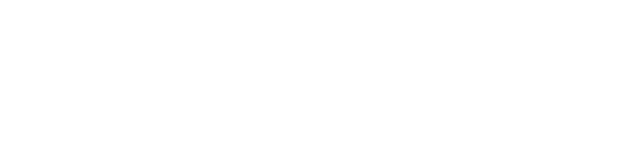
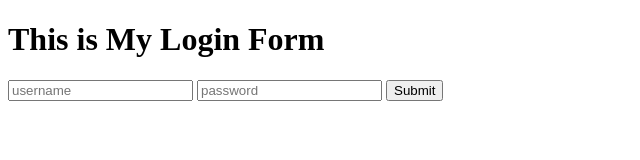
Before and after one commit to pushpenchy/Test, a plain HTML site: page index.html in a window 1280 px wide. Shown: the whole page, without its empty margins (0-640 px from the left). Drawn offline with Linux system fonts and the light colour scheme.

Commit message:
login-form

```diff
--- a/index.html
+++ b/index.html
@@ -6,6 +6,13 @@
   <title>Document </title>
   </head>
 <body>
+  <h1>This is My Login Form </h1>
+
+  <form action="">
+    <input type="text" placeholder="username">
+    <input type="password"  placeholder="password">
+    <button>Submit</button>
+  </form>
 
 </body>
 </html>
```
